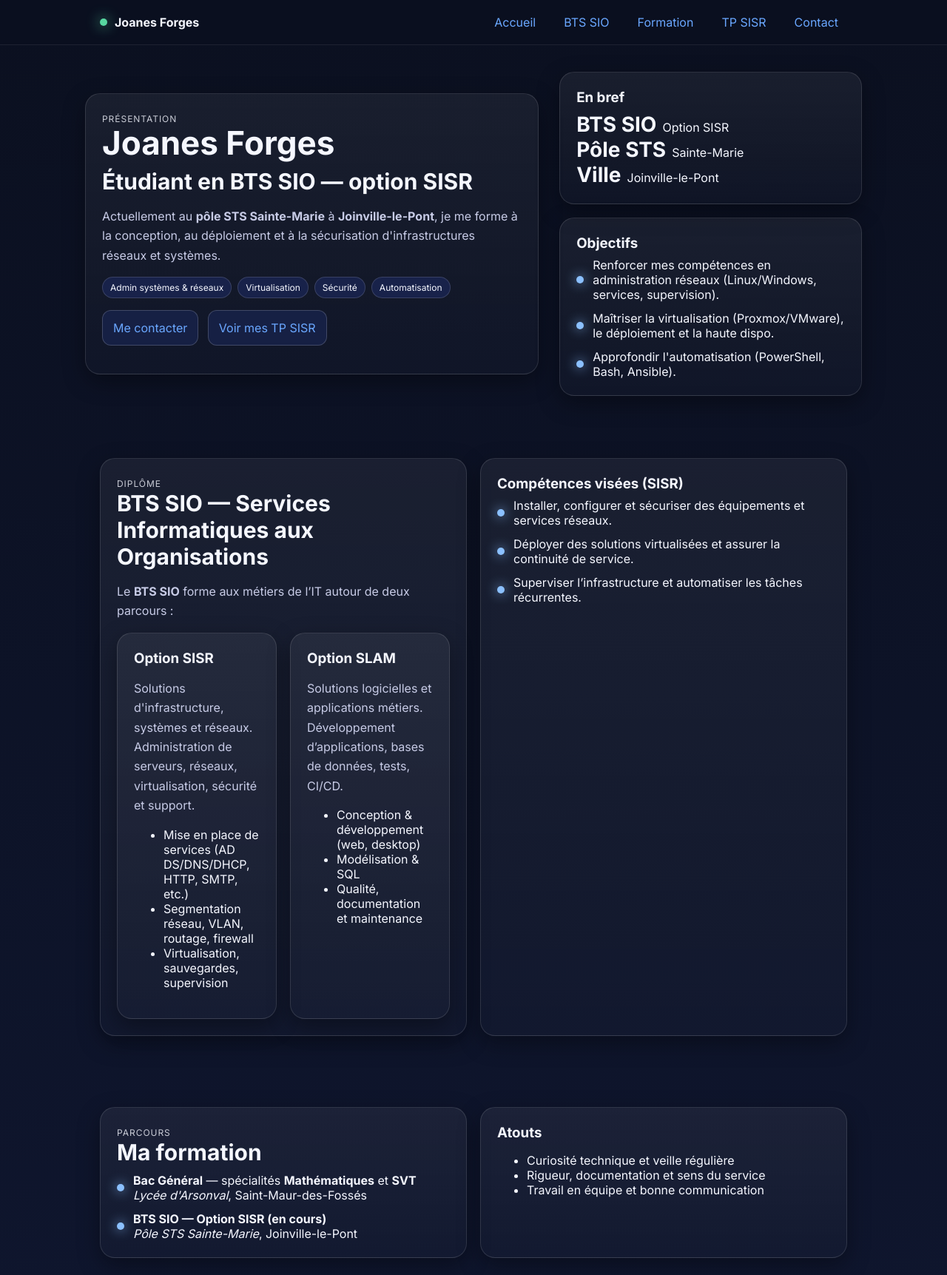
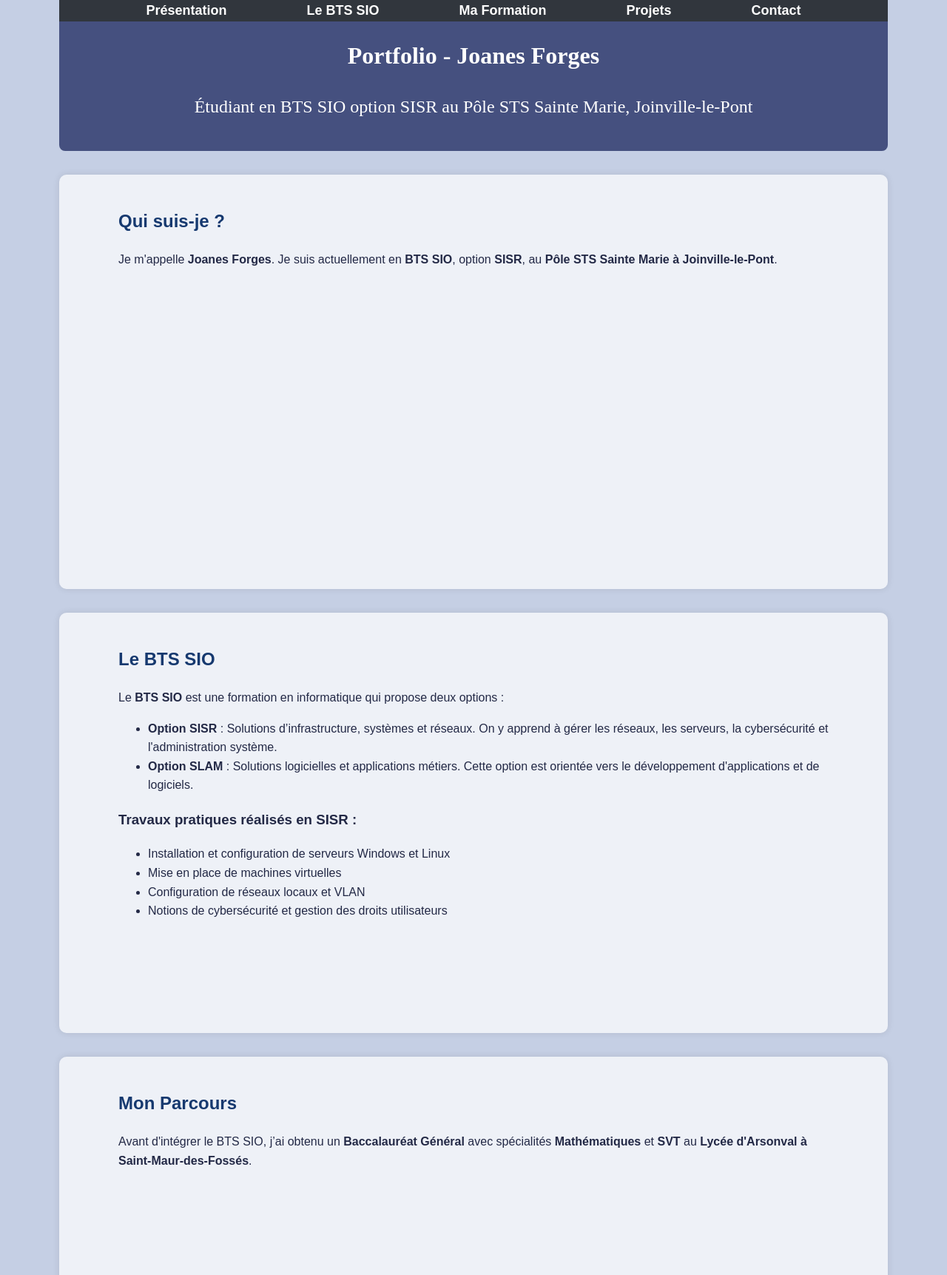
Before and after one commit to JoF06/Joanes-Forges-Portfolio, a plain HTML site: page index.html in a window 1280 px wide. Shown: the top 1723 px of the page at 74% size. Drawn offline with nearby package versions, Linux system fonts and the light colour scheme; a web font is replaced by a local one.

Commit message:
Update index.html

```diff
--- a/index.html
+++ b/index.html
@@ -1,253 +1,244 @@
 <!DOCTYPE html>
 <html lang="fr">
 <head>
-  <meta charset="utf-8" />
-  <meta name="viewport" content="width=device-width, initial-scale=1" />
-  <title>Portfolio — Joanes Forges | BTS SIO SISR</title>
-  <meta name="description" content="Portfolio de Joanes Forges — Étudiant en BTS SIO option SISR au pôle STS Sainte-Marie, Joinville-le-Pont. Présentation, formation, BTS SIO, TPs SISR." />
-  <link rel="preconnect" href="https://fonts.googleapis.com">
-  <link rel="preconnect" href="https://fonts.gstatic.com" crossorigin>
-  <link href="https://fonts.googleapis.com/css2?family=Inter:wght@400;500;600;700&display=swap" rel="stylesheet">
+  <meta charset="UTF-8">
+  <meta name="viewport" content="width=device-width, initial-scale=1.0">
+  <title>Portfolio - Joanes Forges</title>
+  <link rel="stylesheet" href="style.css">
+  <!-- Librairie d'animations AOS -->
+  <link rel="stylesheet" href="https://unpkg.com/aos@next/dist/aos.css" />
+</head>
 <style>
-    :root { --bg: #0b1020; --card:#121833; --muted:#c7cbe6; --text:#f5f7ff; --accent:#6aa7ff; --ring:#8bc0ff; --ok:#58d7a1; }
-    *{box-sizing:border-box}
-    html,body{margin:0;font-family:Inter,system-ui,-apple-system,Segoe UI,Roboto,Arial,sans-serif;color:var(--text);background:linear-gradient(180deg,#0b1020 0%, #111936 100%);}
-    a{color:var(--accent);text-decoration:none}
-    a:hover{text-decoration:underline}
-    .container{max-width:1050px;margin:0 auto;padding:20px}
-    header{position:sticky;top:0;backdrop-filter:blur(8px);background:rgba(11,16,32,.6);border-bottom:1px solid rgba(255,255,255,.08);z-index:10}
-    nav{display:flex;align-items:center;justify-content:space-between;gap:16px}
-    nav .brand{display:flex;align-items:center;gap:10px;font-weight:700}
-    nav .brand .dot{width:10px;height:10px;border-radius:50%;background:var(--ok);box-shadow:0 0 18px var(--ok);flex-shrink:0}
-    nav ul{display:flex;gap:14px;list-style:none;margin:0;padding:0}
-    nav a{padding:10px 12px;border-radius:10px}
-    nav a:hover{background:rgba(255,255,255,.06)}
-    .hero{display:grid;grid-template-columns:1.2fr .8fr;gap:28px;align-items:center;padding:36px 0}
-    .card{background:linear-gradient(180deg, rgba(255,255,255,.06), rgba(255,255,255,.02));border:1px solid rgba(255,255,255,.12);border-radius:20px;box-shadow:0 10px 30px rgba(0,0,0,.35);}
-    .card.pad{padding:22px}
-    h1{font-size:clamp(28px, 4vw, 44px);line-height:1.1;margin:0 0 10px}
-    h2{font-size:clamp(22px, 3vw, 30px);margin:0 0 10px}
-    h3{margin:0 0 8px}
-    p{color:var(--muted);line-height:1.65}
-    .badges{display:flex;gap:8px;flex-wrap:wrap;margin-top:10px}
-    .badge{background:#18224a;border:1px solid rgba(255,255,255,.14);padding:6px 10px;border-radius:999px;font-size:12px}
-    .grid{display:grid;gap:18px}
-    .grid.cols-3{grid-template-columns:repeat(3,1fr)}
-    .grid.cols-2{grid-template-columns:repeat(2,1fr)}
-    .kpi{display:flex;align-items:baseline;gap:8px}
-    .kpi .n{font-weight:700;font-size:28px}
-    .list{display:grid;gap:12px}
-    .list .item{display:flex;gap:12px;align-items:center}
-    .list .dot{width:10px;height:10px;border-radius:50%;background:var(--ring);box-shadow:0 0 16px var(--ring);flex-shrink:0}
-    footer{opacity:.8;padding:40px 0}
-    .section{padding:28px 0}
-    .tag{font-size:12px;letter-spacing:.08em;text-transform:uppercase;opacity:.8}
-    .btn{display:inline-block;padding:10px 14px;border:1px solid rgba(255,255,255,.18);border-radius:12px;background:#162044}
-    .btn:hover{filter:brightness(1.08)}
+.rotate-hor-center {
+  animation: rotate-hor-center 4s linear infinite;
+}
 
-    /* Mobile */
-    @media (max-width: 860px){
-      .hero{grid-template-columns:1fr}
-      .grid.cols-3{grid-template-columns:1fr}
-      .grid.cols-2{grid-template-columns:1fr}
-      nav ul{overflow:auto}
+@keyframes rotate-hor-center {
+  0% {
+    transform: rotateX(0deg);
+  }
+  17% {
+    transform: rotateX(360deg);
+  }
+  100% {
+    transform: rotateX(360deg); /* reste immobile pendant 2s */
+  }
+}
+
+
+  @font-face {
+    font-family: 'Cormorant';
+    src: url('fonts/CormorantGaramond-Medium.ttf') format('truetype');
+  }
+  @font-face {
+    font-family: 'Cinzel';
+    src: url('fonts/Cinzel-VariableFont_wght.ttf') format('truetype');
+  }
+
+
+  html{
+    scroll-behavior: smooth;
+    max-width: 70em;
+    margin: auto;
+    display: flex;
+    align-items: center;
+  }
+  body {
+    font-family: Arial, sans-serif;
+    margin: 0;
+    padding: 0;
+    line-height: 1.6;
+  background: #c5cfe4; /* Bleu nuit profond */
+  color: #232946;
+  }
+
+  header {
+      background: rgb(69, 80, 127);
+    color: #ffffff;
+    text-align: center;
+    border-radius: 0.5em;
+    padding-bottom: 1rem;
+    animation: fadeInDown 1s ease;
+  }
+
+  nav {
+  background: #31363d;
+  }
+  nav ul {
+    list-style: none;
+    display: flex;
+    justify-content: center;
+    padding: 0;
+    margin: 0;
+  }
+  nav li {
+    margin: 0 3em;
+    font-size: large;
+  }
+  nav a {
+     color: #ffffff;
+    text-decoration: none;
+    font-weight: bold;
+    position: relative;
+    transition: color 0.3s ease;
+  }
+  nav a::after {
+    content: "";
+    position: absolute;
+    left: 0;
+    bottom: -4px;
+    width: 0%;
+    height: 2px;
+  background: #ffffff;
+    transition: width 0.3s ease;
+  }
+  nav a:hover::after {
+    width: 100%;
+  }
+
+  .section {
+    padding-top: 1.5em;
+    padding-bottom: 8.5em;
+    padding-left: 5em;
+    padding-right: 5em;
+    max-width: 70em;
+    margin: 2rem auto;
+    background: #ffffffb5;
+    border-radius: 10px;
+    box-shadow: 0 0 10px rgba(0,0,0,0.1);
+    transition: transform 0.3s ease, box-shadow 0.3s ease;
+    min-height: 50vh;
+    display: block;              /* Remplace flex pour aligner le contenu en haut */
+}
+
+
+  .section:hover {
+    transform: translateY(-5px);
+    box-shadow: 0 8px 20px rgba(0,0,0,0.2);
+  }
+  .section h2 {
+    color: #16396f;
+  }
+
+  footer {
+    text-align: center;
+    padding: 1rem;
+    background: #3647a0;
+    color: #ffffff;
+    margin-top: 2rem;
+    animation: fadeInUp 1s ease;
+  }
+  .cormo {
+    font-family: 'Cormorant', serif;
+    font-size: 1.5em;
+  }
+  .cinzi {
+    font-family: 'Cinzel', serif;
+  }
+
+  @keyframes fadeInDown {
+    from { opacity: 0; transform: translateY(-30px); }
+    to { opacity: 1; transform: translateY(0); }
+  }
+  @keyframes fadeInUp {
+    from { opacity: 0; transform: translateY(30px); }
+    to { opacity: 1; transform: translateY(0); }
   }
 </style>
-</head>
 <body>
   <header>
-    <div class="container">
     <nav>
-        <div class="brand"><span class="dot"></span> <span>Joanes Forges</span></div>
       <ul>
-          <li><a href="#accueil">Accueil</a></li>
-          <li><a href="#bts">BTS SIO</a></li>
-          <li><a href="#formation">Formation</a></li>
-          <li><a href="#tps">TP SISR</a></li>
+        <li><a href="#presentation">Présentation</a></li>
+        <li><a href="#bts-sio">Le BTS SIO</a></li>
+        <li><a href="#formation">Ma Formation</a></li>
+        <li><a href="#projets">Projets</a></li>
         <li><a href="#contact">Contact</a></li>
       </ul>
     </nav>
-    </div>
+    <h1 class="rotate-hor-center cinzi">Portfolio - Joanes Forges</h1>
+    <p class="cormo">Étudiant en BTS SIO option SISR au Pôle STS Sainte Marie, Joinville-le-Pont</p>
   </header>
 
   <main>
-    <!-- Accueil / Présentation -->
-    <section id="accueil" class="container hero">
-      <div class="card pad">
-        <span class="tag">Présentation</span>
-        <h1>Joanes Forges</h1>
-        <h2>Étudiant en <strong>BTS SIO — option SISR</strong></h2>
+    <section id="presentation" class="section" data-aos="zoom-in-right">
+      <h2>Qui suis-je ?</h2>
       <p>
-          Actuellement au <strong>pôle STS Sainte-Marie</strong> à <strong>Joinville-le-Pont</strong>, je me forme à la conception, au déploiement et à la sécurisation d'infrastructures réseaux et systèmes.
+        Je m'appelle <strong class="rotate-hor-center">Joanes Forges</strong>.
+        Je suis actuellement en <strong>BTS SIO</strong>, option <strong>SISR</strong>,
+        au <strong>Pôle STS Sainte Marie à Joinville-le-Pont</strong>.
       </p>
-        <div class="badges">
-          <span class="badge">Admin systèmes & réseaux</span>
-          <span class="badge">Virtualisation</span>
-          <span class="badge">Sécurité</span>
-          <span class="badge">Automatisation</span>
-        </div>
-        <p style="margin-top:16px">
-          <a class="btn" href="#contact">Me contacter</a>
-          <a class="btn" href="#tps" style="margin-left:8px">Voir mes TP SISR</a>
-        </p>
-      </div>
-      <div class="grid">
-        <div class="card pad">
-          <h3>En bref</h3>
-          <div class="kpi"><span class="n">BTS SIO</span><span>Option SISR</span></div>
-          <div class="kpi"><span class="n">Pôle STS</span><span>Sainte-Marie</span></div>
-          <div class="kpi"><span class="n">Ville</span><span>Joinville-le-Pont</span></div>
-        </div>
-        <div class="card pad">
-          <h3>Objectifs</h3>
-          <div class="list">
-            <div class="item"><span class="dot"></span><div>Renforcer mes compétences en administration réseaux (Linux/Windows, services, supervision).</div></div>
-            <div class="item"><span class="dot"></span><div>Maîtriser la virtualisation (Proxmox/VMware), le déploiement et la haute dispo.</div></div>
-            <div class="item"><span class="dot"></span><div>Approfondir l'automatisation (PowerShell, Bash, Ansible).</div></div>
-          </div>
-        </div>
-      </div>
     </section>
 
-    <!-- BTS SIO -->
-    <section id="bts" class="section">
-      <div class="container grid cols-2">
-        <div class="card pad">
-          <span class="tag">Diplôme</span>
-          <h2>BTS SIO — Services Informatiques aux Organisations</h2>
-          <p>Le <strong>BTS SIO</strong> forme aux métiers de l’IT autour de deux parcours :</p>
-          <div class="grid cols-2">
-            <div class="card pad">
-              <h3>Option SISR</h3>
-              <p>Solutions d'infrastructure, systèmes et réseaux. Administration de serveurs, réseaux, virtualisation, sécurité et support.</p>
+    <section id="bts-sio" class="section" data-aos="fade-right">
+      <h2>Le BTS SIO</h2>
+      <p>Le <strong>BTS SIO</strong> est une formation en informatique qui propose deux options :</p>
       <ul>
-                <li>Mise en place de services (AD DS/DNS/DHCP, HTTP, SMTP, etc.)</li>
-                <li>Segmentation réseau, VLAN, routage, firewall</li>
-                <li>Virtualisation, sauvegardes, supervision</li>
+        <li><strong>Option SISR</strong> : Solutions d’infrastructure, systèmes et réseaux.
+        On y apprend à gérer les réseaux, les serveurs, la cybersécurité et l'administration système.</li>
+        <li><strong>Option SLAM</strong> : Solutions logicielles et applications métiers.
+        Cette option est orientée vers le développement d'applications et de logiciels.</li>
       </ul>
-            </div>
-            <div class="card pad">
-              <h3>Option SLAM</h3>
-              <p>Solutions logicielles et applications métiers. Développement d’applications, bases de données, tests, CI/CD.</p>
+      <h3>Travaux pratiques réalisés en SISR :</h3>
       <ul>
-                <li>Conception & développement (web, desktop)</li>
-                <li>Modélisation & SQL</li>
-                <li>Qualité, documentation et maintenance</li>
+        <li>Installation et configuration de serveurs Windows et Linux</li>
+        <li>Mise en place de machines virtuelles</li>
+        <li>Configuration de réseaux locaux et VLAN</li>
+        <li>Notions de cybersécurité et gestion des droits utilisateurs</li>
       </ul>
-            </div>
-          </div>
-        </div>
-        <div class="card pad">
-          <h3>Compétences visées (SISR)</h3>
-          <div class="list">
-            <div class="item"><span class="dot"></span><div>Installer, configurer et sécuriser des équipements et services réseaux.</div></div>
-            <div class="item"><span class="dot"></span><div>Déployer des solutions virtualisées et assurer la continuité de service.</div></div>
-            <div class="item"><span class="dot"></span><div>Superviser l’infrastructure et automatiser les tâches récurrentes.</div></div>
-          </div>
-        </div>
-      </div>
     </section>
 
-    <!-- Formation scolaire -->
-    <section id="formation" class="section">
-      <div class="container grid cols-2">
-        <div class="card pad">
-          <span class="tag">Parcours</span>
-          <h2>Ma formation</h2>
-          <div class="list">
-            <div class="item">
-              <span class="dot"></span>
-              <div>
-                <strong>Bac Général</strong> — spécialités <strong>Mathématiques</strong> et <strong>SVT</strong><br/>
-                <em>Lycée d'Arsonval</em>, Saint-Maur-des-Fossés
-              </div>
-            </div>
-            <div class="item">
-              <span class="dot"></span>
-              <div>
-                <strong>BTS SIO — Option SISR (en cours)</strong><br/>
-                <em>Pôle STS Sainte-Marie</em>, Joinville-le-Pont
-              </div>
-            </div>
-          </div>
-        </div>
-        <div class="card pad">
-          <h3>Atouts</h3>
-          <ul>
-            <li>Curiosité technique et veille régulière</li>
-            <li>Rigueur, documentation et sens du service</li>
-            <li>Travail en équipe et bonne communication</li>
-          </ul>
-        </div>
-      </div>
+    <section id="formation" class="section" data-aos="fade-right">
+      <h2>Mon Parcours</h2>
+      <p>
+        Avant d'intégrer le BTS SIO, j’ai obtenu un <strong>Baccalauréat Général</strong>
+        avec spécialités <strong>Mathématiques</strong> et <strong>SVT</strong>
+        au <strong>Lycée d'Arsonval à Saint-Maur-des-Fossés</strong>.
+      </p>
     </section>
 
-    <!-- TP SISR -->
-    <section id="tps" class="section">
-      <div class="container">
-        <div class="card pad">
-          <span class="tag">Travaux Pratiques</span>
-          <h2>TP réalisés en SISR</h2>
-          <p>Voici une sélection de TP réalisés au cours de la formation SISR. Remplace les textes et ajoute des liens vers tes dépôts Git ou rapports PDF.</p>
-          <div class="grid cols-3">
-            <article class="card pad">
-              <h3>Déploiement d'un domaine Active Directory</h3>
-              <p>Installation d'AD DS, DNS et DHCP sur Windows Server, création d’OU, stratégies GPO, et jonction de postes clients.</p>
-              <p><a href="#">➡ Rapport / Repo</a></p>
-            </article>
-            <article class="card pad">
-              <h3>Virtualisation & réseau sous Proxmox</h3>
-              <p>Création d’un cluster de test, VLAN, routage inter-VLAN, mise en place de snapshots et sauvegardes programmées.</p>
-              <p><a href="#">➡ Rapport / Repo</a></p>
-            </article>
-            <article class="card pad">
-              <h3>Création de site statique</h3>
-              <p>Conception et déploiement d’un site web statique hébergé sur GitHub Pages, avec personnalisation en HTML/CSS.</p>
-              <p><a href="#">➡ Rapport / Repo</a></p>
-            </article>
-          </div>
-        </div>
-      </div>
+    <section id="projets" class="section" data-aos="fade-right">
+      <h2>Mes Projets</h2>
+      <ul>
+        <li>
+          <strong>Gestionnaire de Parc Informatique</strong> – Application web pour suivre le matériel et les interventions.
+        </li>
+        <li>
+          <strong>Déploiement d’un serveur Linux</strong> – Installation, configuration et sécurisation d’un serveur pour un usage pédagogique.
+        </li>
+        <li>
+          <strong>Site vitrine pour une association</strong> – Création d’un site web responsive avec HTML, CSS et un peu de JavaScript.
+        </li>
+      </ul>
     </section>
 
-    <!-- Contact -->
-    <section id="contact" class="section">
-      <div class="container grid cols-2">
-        <div class="card pad">
-          <span class="tag">Contact</span>
-          <h2>Me contacter</h2>
-          <p>Envie d’échanger sur un projet, un stage ou une alternance ?</p>
-          <ul>
-            <li>Email : <a href="mailto:Joanes0708@gmail.com">Joanes0708@gmail.com</a></li>
-            <li>LinkedIn : <a href="#">linkedin.com/in/joanes-forges</a></li>
-            <li>GitHub : <a href="#">github.com/joanes-forges</a></li>
-          </ul>
-        </div>
-        <div class="card pad">
-          <h3>CV</h3>
-          <p>Ajoute ici un lien vers ton CV (PDF) :</p>
-          <p><a class="btn" href="#">Télécharger mon CV</a></p>
-          <p style="opacity:.8">Astuce : uploade ton CV dans le repo GitHub et pointe ce bouton vers le fichier PDF.</p>
-        </div>
-      </div>
+    <section id="contact" class="section" data-aos="fade-right">
+      <h2>Contact</h2>
+      <p>Tu peux me contacter par mail à <a href="mailto:joanes.forges@email.com">joanes.forges@email.com</a> ou via le formulaire ci-dessous :</p>
+      <form>
+        <label for="nom">Nom :</label><br>
+        <input type="text" id="nom" name="nom" required><br>
+        <label for="email">Email :</label><br>
+        <input type="email" id="email" name="email" required><br>
+        <label for="message">Message :</label><br>
+        <textarea id="message" name="message" rows="4" required></textarea><br>
+        <button type="submit">Envoyer</button>
+      </form>
     </section>
+  </main>
   </main>
 
   <footer>
-    <div class="container">
-      <div class="card pad">
-        <p>© <span id="year"></span> Joanes Forges — Portfolio BTS SIO SISR · Hébergé gratuitement (GitHub Pages)</p>
-      </div>
-    </div>
+    <p>© 2025 - Portfolio de Joanes Forges</p>
   </footer>
 
+  <script src="https://unpkg.com/aos@next/dist/aos.js"></script>
   <script>
-    // année du footer
-    document.getElementById('year').textContent = new Date().getFullYear();
-    // scroll fluide
-    document.querySelectorAll('a[href^="#"]').forEach(a=>{
-      a.addEventListener('click',e=>{const id=a.getAttribute('href');if(id.length>1){e.preventDefault();document.querySelector(id).scrollIntoView({behavior:'smooth'});}})
-    })
+    AOS.init({
+      duration: 800,
+      offset: 120,
+      once: false
+    });
   </script>
 </body>
 </html>
```
Lines whose indentation alone changed are shown as unchanged.
